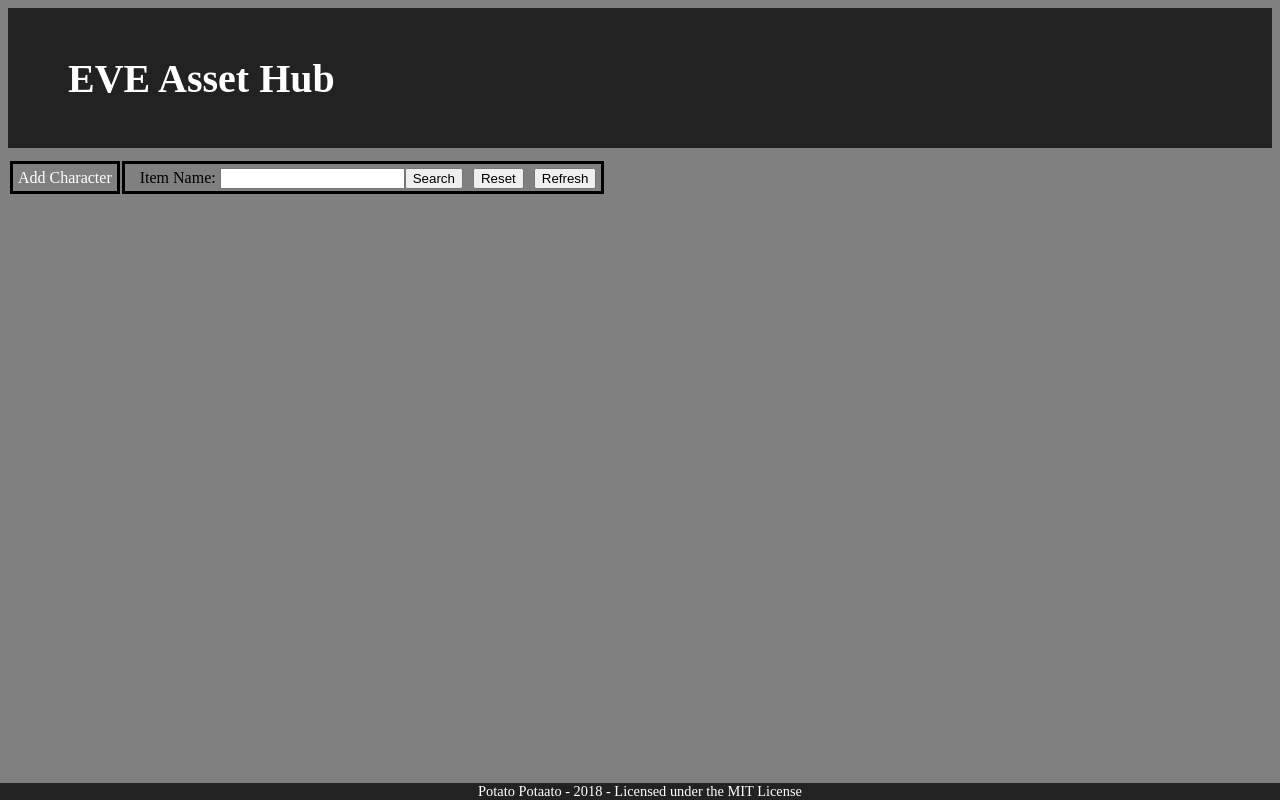
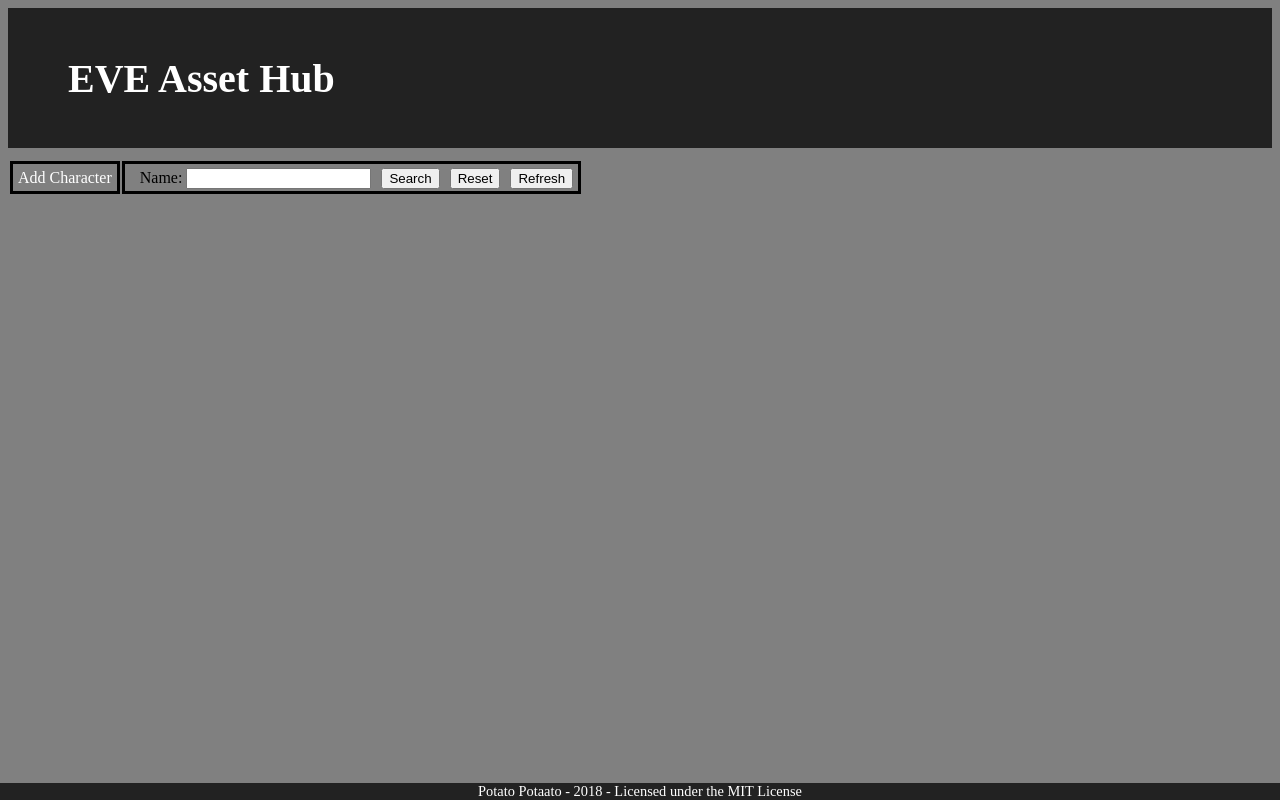
Before and after one commit to jvenetucci/EVE-Asset-Hub, a React (Create React App) app in the folder client/: page / in a window 1280 px wide. Built offline with nearby package versions, Linux system fonts and the light colour scheme; no server answers.

Commit message:
Changed CSS of search bar

```diff
--- a/client/src/App.css
+++ b/client/src/App.css
@@ -9,7 +9,7 @@
     margin-bottom: 20px;
 }
 
-#SearchBar, #ResetButton, #RefreshButton {
+#SearchBar, #ResetButton, #RefreshButton, #SearchButton{
     display: inline;
     margin-left: 10px;
 }
--- a/client/src/components/SearchBar.js
+++ b/client/src/components/SearchBar.js
@@ -22,8 +22,8 @@
     render() {
         return(
             <form id="SearchBar" onSubmit={this.handleSubmit}>
-                <label>Item Name: </label><input value={this.state.value} onChange={this.handleChange} type="text" />
-                <input type="submit" value="Search" />
+                <label>Name: </label><input value={this.state.value} onChange={this.handleChange} type="text" />
+                <input id="SearchButton" type="submit" value="Search" />
             </form>
         );
     }
```
